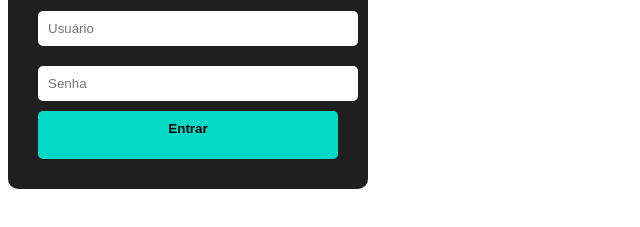
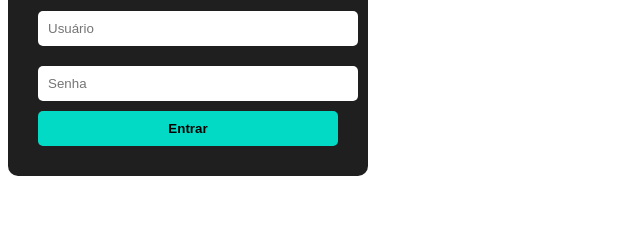
Before and after one commit to lauraandrela/login, a plain HTML site: page index.html in a window 1280 px wide. Shown: the part 117-344 px from the top of the page, without its empty margins (0-640 px from the left). Drawn offline with Linux system fonts and the light colour scheme.

Commit message:
Correção de erro

```diff
--- a/index.html
+++ b/index.html
@@ -14,8 +14,7 @@
         <form id="loginForm">
             <input type="text" id="usuario" placeholder="Usuário">
             <input type="password" id="senha" placeholder="Senha">
-            <button type="submit">Entrar
-                <p id="mensagem"></p>
+            <button type="submit">Entrar</button>
         </form>
     </div>
     <script src="script.js"></script>
```
